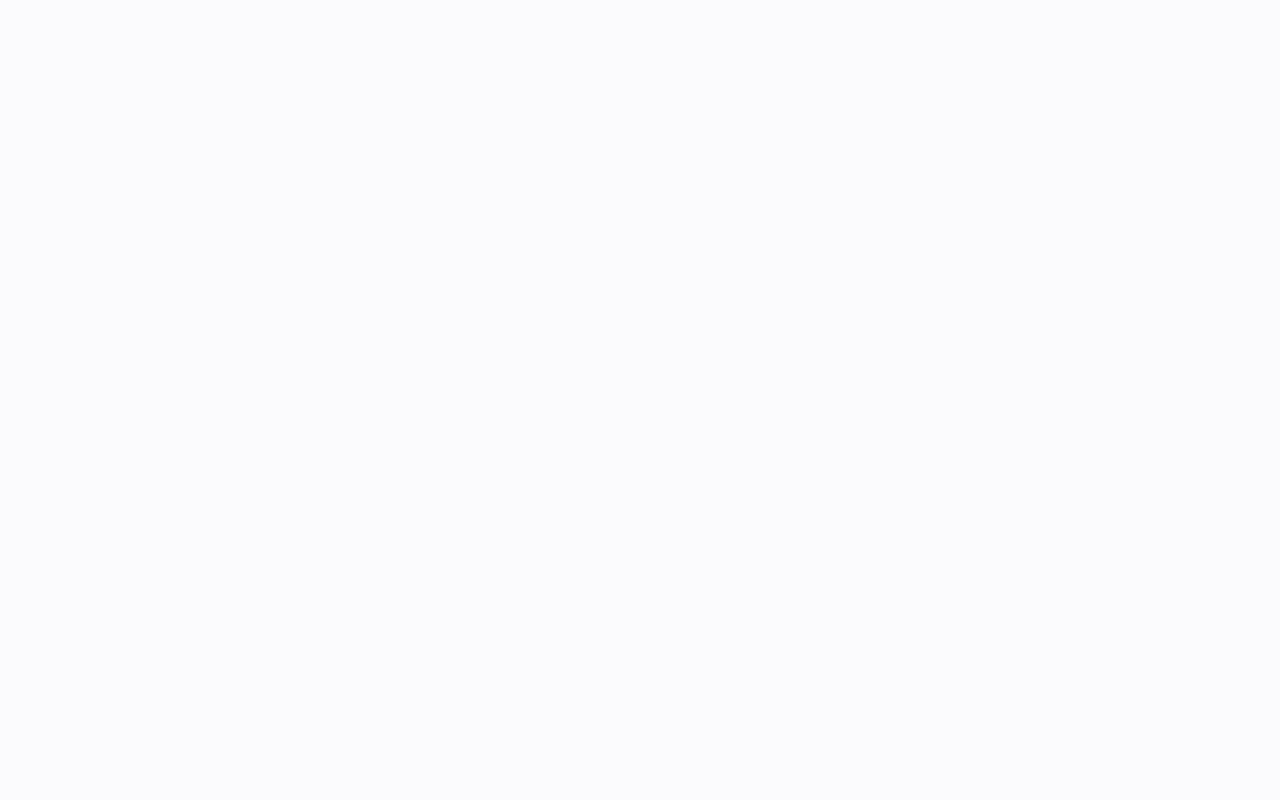
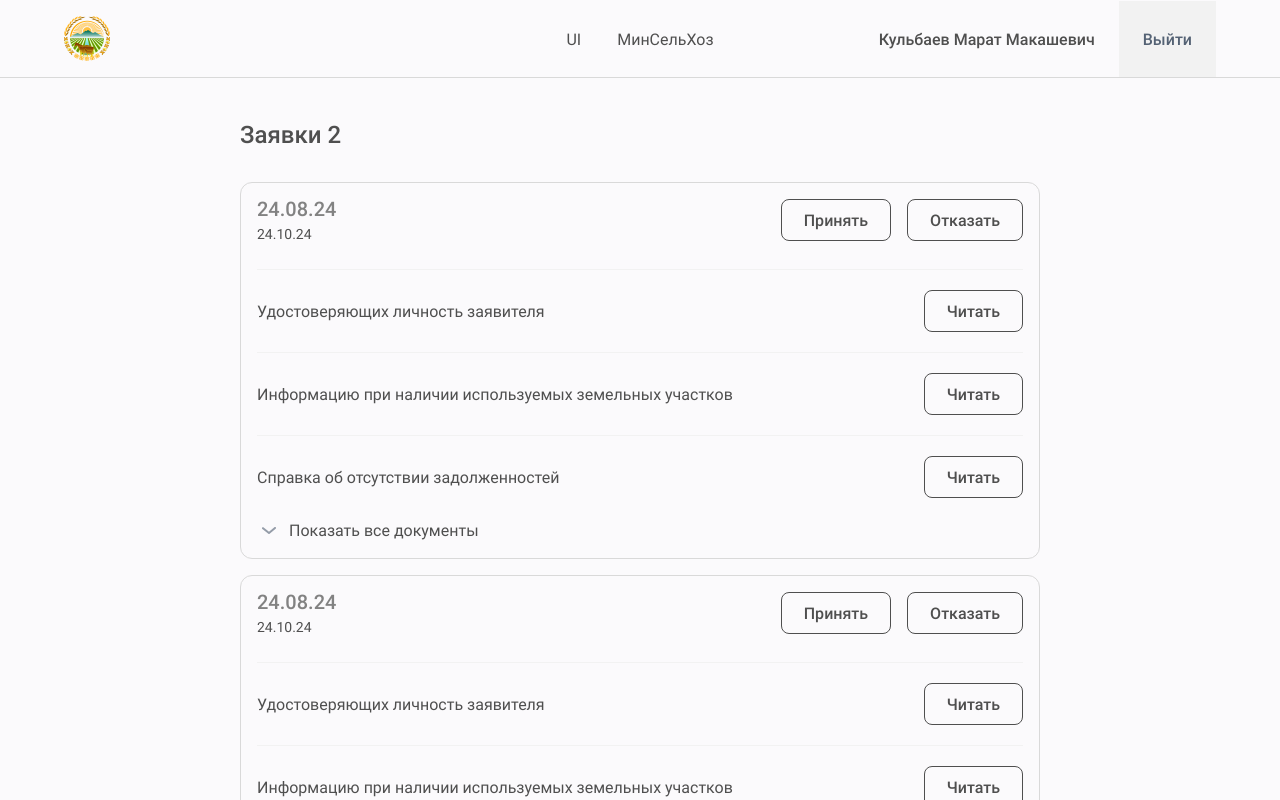
Before and after one commit to luckmann92/agro-frontend, a Vue app: page /applications in a window 1280 px wide. Before the commit this address had no page. Shown: the top 800 px of the page. Built offline with nearby package versions, Linux system fonts and the light colour scheme.

Commit message:
Added applications-page

```diff
--- a/src/assets/styles/_app.scss
+++ b/src/assets/styles/_app.scss
@@ -90,6 +90,24 @@ button,
 			}
 		}
 
+		/* HTML: <div class="loader"></div> */
+		//.loader {
+		//	width: 60px;
+		//	aspect-ratio: 4;
+		//	--_g: no-repeat radial-gradient(circle closest-side,#000 90%,#0000);
+		//	background:
+		//					var(--_g) 0%   50%,
+		//					var(--_g) 50%  50%,
+		//					var(--_g) 100% 50%;
+		//	background-size: calc(100%/3) 100%;
+		//	animation: l7 1s infinite linear;
+		//}
+		//@keyframes l7 {
+		//	33%{background-size:calc(100%/3) 0%  ,calc(100%/3) 100%,calc(100%/3) 100%}
+		//	50%{background-size:calc(100%/3) 100%,calc(100%/3) 0%  ,calc(100%/3) 100%}
+		//	66%{background-size:calc(100%/3) 100%,calc(100%/3) 100%,calc(100%/3) 0%  }
+		//}
+
 	}
 }
 .btn-wrap {
@@ -130,6 +148,12 @@ p {
 		margin-bottom: 8px;
 	}
 
+}
+
+.list {
+	display: flex;
+	flex-direction: column;
+	gap: 16px;
 }
 
 .card {
--- a/src/components/Application/ApplicationItem.vue
+++ b/src/components/Application/ApplicationItem.vue
@@ -0,0 +1,83 @@
+<template>
+  <div class="application-item">
+    <u-card>
+      <div class="top">
+        <div class="txt-block">
+          <p class="txt-mdl">{{itemData?.USER_FULL_NAME}}</p>
+          <p class="txt-sml">{{itemData?.USER_POSITION}}</p>
+        </div>
+        <div class="btn-wrap">
+          <u-button>Принять</u-button>
+          <u-button>Отказать</u-button>
+        </div>
+      </div>
+
+      <div class="doc-list">
+        <template v-for="(doc, index) in itemData?.DOCS" :key="doc.ID">
+          <div v-if="(!showAll && index < 3) || showAll" class="doc-item">
+            <div class="fb fb--ai-c fb--jc-sb">
+              <p class="doc-name">{{doc?.FILE_NAME}}</p>
+              <a :href="doc?.FILE_SRC || '#'" target="_blank" class="btn">Читать</a>
+            </div>
+          </div>
+        </template>
+
+        <button :class="['btn btn--detail']" @click="toggleShowAll">
+          <span class="icon" />
+          {{ showAll ? 'Закрыть' : 'Показать все документы' }}
+        </button>
+      </div>
+    </u-card>
+  </div>
+</template>
+
+<script>
+// import UButton from "../ui/UButton";
+
+import {ref} from "vue";
+
+export default {
+  name: 'ApplicationItem',
+  components: {
+    // UButton
+  },
+  props: {
+    itemData: {
+      type: Object,
+      required: true,
+      default: () => ({
+        // ID: 323,
+        // DATE_FROM: '24.08.24',
+        // DATE_ANNONCE: '24.10.24',
+        // DATE_EVENT: '24.11.24',
+        // PLACE: 'Чуйская',
+        // NAME: 'Орашаемый'
+      })
+    }
+  },
+  setup() {
+    const showAll = ref(false)
+
+    const toggleShowAll = () => {
+      showAll.value = !showAll.value
+    }
+
+    return {
+      showAll,
+      toggleShowAll
+    }
+  }
+}
+</script>
+
+<style lang="scss" src="@/assets/styles/styles.scss"/>
+<style scoped lang="scss">
+.doc-list {
+  display: flex;
+  flex-direction: column;
+}
+.doc-item {
+  padding: 20px 0;
+  border-top: 1px solid #F2F2F2;
+}
+</style>
--- a/src/components/Application/ApplicationList.vue
+++ b/src/components/Application/ApplicationList.vue
@@ -0,0 +1,33 @@
+<template>
+  <div class="container">
+    <div class="application-list">
+      <div class="title">Заявки {{ list?.length }}</div>
+
+      <div class="list">
+        <application-item v-for="item in list" :key="item.ID" :itemData="item"/>
+      </div>
+    </div>
+  </div>
+</template>
+
+<script>
+import ApplicationItem from "@/components/Application/ApplicationItem";
+
+export default {
+  name: 'ApplicationList',
+  components: {
+    ApplicationItem
+  },
+  props: {
+    list: {
+      type: Array,
+      default: () => []
+    }
+  },
+}
+</script>
+
+<style lang="scss" src="@/assets/styles/styles.scss"/>
+<style lang="scss" scoped>
+
+</style>
--- a/src/components/Competition/CompetitionList.vue
+++ b/src/components/Competition/CompetitionList.vue
@@ -46,10 +46,6 @@ export default {
   //  margin-bottom: 36px;
   //}
 
-  .list {
-    display: flex;
-    flex-direction: column;
-    gap: 16px;
-  }
+
 }
 </style>
--- a/src/components/HeaderTop.vue
+++ b/src/components/HeaderTop.vue
@@ -1,14 +1,19 @@
 <template>
   <div class="header">
 		<div class="container">
-      <div class="header__logo">
+      <div v-if="$route.path === '/'" class="header__logo">
         <img src="./../assets/logo.png" alt="logo">
       </div>
+      <router-link v-else to="/" class="header__logo">
+        <img src="./../assets/logo.png" alt="logo">
+      </router-link>
       <div class="header__nav">
         <router-link to="/ui">UI</router-link>
+        <router-link to="/applications">МинСельХоз</router-link>
       </div>
       <div class="header__right">
-        <u-button href="/auth" class="header__button">Войти</u-button>
+        <div v-if="$route.path === '/applications'" class="header__user">Кульбаев Марат Макашевич</div>
+        <u-button href="/auth" class="header__button">{{$route.path === '/applications' ? 'Выйти' : 'Войти'}}</u-button>
       </div>
 		</div>
   </div>
@@ -36,6 +41,8 @@ export default {
   }
 
   &__logo {
+    position: relative;
+    z-index: 2;
     width: 46px;
     height: 45px;
     display: flex;
@@ -68,6 +75,12 @@ export default {
   &__right {
     position: relative;
     z-index: 2;
+    display: flex;
+    align-items: center;
+    gap: 24px;
+  }
+  &__user {
+    font-weight: 500;
   }
   &__button {
     height: 100%;
--- a/src/layouts/DefaultLayout.vue
+++ b/src/layouts/DefaultLayout.vue
@@ -1,6 +1,6 @@
 <template>
   <header-top />
-  <header-bottom />
+  <header-bottom v-if="$route.path === '/' || $route.path === '/ui'" />
 
   <main class="main">
     <router-view/>
--- /dev/null
+++ b/src/pages/ApplicationPage.vue
@@ -0,0 +1,129 @@
+<template>
+  <application-list :list="appList" />
+</template>
+
+<script>
+import ApplicationList from '@/components/Application/ApplicationList'
+
+export default {
+  name: 'ApplicationPage',
+  components: {
+    ApplicationList
+  },
+  data() {
+    return {
+      appList: [
+        {
+          ID: 56,
+          USER_FULL_NAME: '24.08.24',
+          USER_POSITION: '24.10.24',
+          DOCS: [
+            {
+              ID: 34,
+              FILE_SRC: '',
+              FILE_NAME: 'Удостоверяющих личность заявителя',
+            },
+            {
+              ID: 35,
+              FILE_SRC: '',
+              FILE_NAME: 'Информацию при наличии используемых земельных участков',
+            },
+            {
+              ID: 36,
+              FILE_SRC: '',
+              FILE_NAME: 'Справка об отсутствии задолженностей',
+            },
+            {
+              ID: 37,
+              FILE_SRC: '',
+              FILE_NAME: 'Информацию о материально-технической базе',
+            },
+            {
+              ID: 38,
+              FILE_SRC: '',
+              FILE_NAME: 'Наличие соответствующего статуса семенного или  племенного хозяйства',
+            },
+            {
+              ID: 39,
+              FILE_SRC: '',
+              FILE_NAME: 'Информацию реализации одного из продуктов продовольственной безопасности;',
+            },
+            {
+              ID: 40,
+              FILE_SRC: '',
+              FILE_NAME: 'Информацию о необходимом кадровом обеспечении',
+            },
+            {
+              ID: 41,
+              FILE_SRC: '',
+              FILE_NAME: 'Для племенных хозяйств дополнительно',
+            },
+            {
+              ID: 42,
+              FILE_SRC: '',
+              FILE_NAME: 'Для семеноводческих хозяйств дополнительно',
+            }
+          ]
+        },
+        {
+          ID: 57,
+          USER_FULL_NAME: '24.08.24',
+          USER_POSITION: '24.10.24',
+          DOCS: [
+            {
+              ID: 43,
+              FILE_SRC: '',
+              FILE_NAME: 'Удостоверяющих личность заявителя',
+            },
+            {
+              ID: 44,
+              FILE_SRC: '',
+              FILE_NAME: 'Информацию при наличии используемых земельных участков',
+            },
+            {
+              ID: 45,
+              FILE_SRC: '',
+              FILE_NAME: 'Справка об отсутствии задолженностей',
+            },
+            {
+              ID: 46,
+              FILE_SRC: '',
+              FILE_NAME: 'Информацию о материально-технической базе',
+            },
+            {
+              ID: 47,
+              FILE_SRC: '',
+              FILE_NAME: 'Наличие соответствующего статуса семенного или  племенного хозяйства',
+            },
+            {
+              ID: 48,
+              FILE_SRC: '',
+              FILE_NAME: 'Информацию реализации одного из продуктов продовольственной безопасности;',
+            },
+            {
+              ID: 49,
+              FILE_SRC: '',
+              FILE_NAME: 'Информацию о необходимом кадровом обеспечении',
+            },
+            {
+              ID: 50,
+              FILE_SRC: '',
+              FILE_NAME: 'Для племенных хозяйств дополнительно',
+            },
+            {
+              ID: 51,
+              FILE_SRC: '',
+              FILE_NAME: 'Для семеноводческих хозяйств дополнительно',
+            }
+          ]
+        },
+      ]
+    }
+  },
+
+}
+</script>
+
+<style lang="scss" scoped>
+
+</style>
--- a/src/router/routes.js
+++ b/src/router/routes.js
@@ -2,6 +2,7 @@ const UI = () => import(/* webpackChunkName: "ui" */'../pages/UI')
 const Index = () => import(/* webpackChunkName: "index-page" */'../pages/Index')
 const CompetitionDetailPage = () => import(/* webpackChunkName: "competition-detail-page" */'../pages/CompetitionDetailPage')
 const Auth = () => import(/* webpackChunkName: "auth-page" */'../pages/Auth')
+const ApplicationPage = () => import(/* webpackChunkName: "application-page" */'../pages/ApplicationPage')
 
 const routes = [
     {
@@ -42,14 +43,25 @@ const routes = [
     },
     {
         path: '/auth',
-        name: 'auth',
+        name: 'Auth',
         meta: {
             isShowNavigation: false,
             layout: 'AuthLayout',
             requiresAuth: false,
-            title: 'Личный кабинет Жителя | УК Культура'
+            title: 'Личный кабинет | АГРО'
         },
         component: Auth,
+    },
+    {
+        path: '/applications',
+        name: 'ApplicationPage',
+        meta: {
+            isShowNavigation: false,
+            layout: 'DefaultLayout',
+            requiresAuth: true,
+            title: 'Заявки кандидатов | АГРО'
+        },
+        component: ApplicationPage,
     },
 ]
 
```
